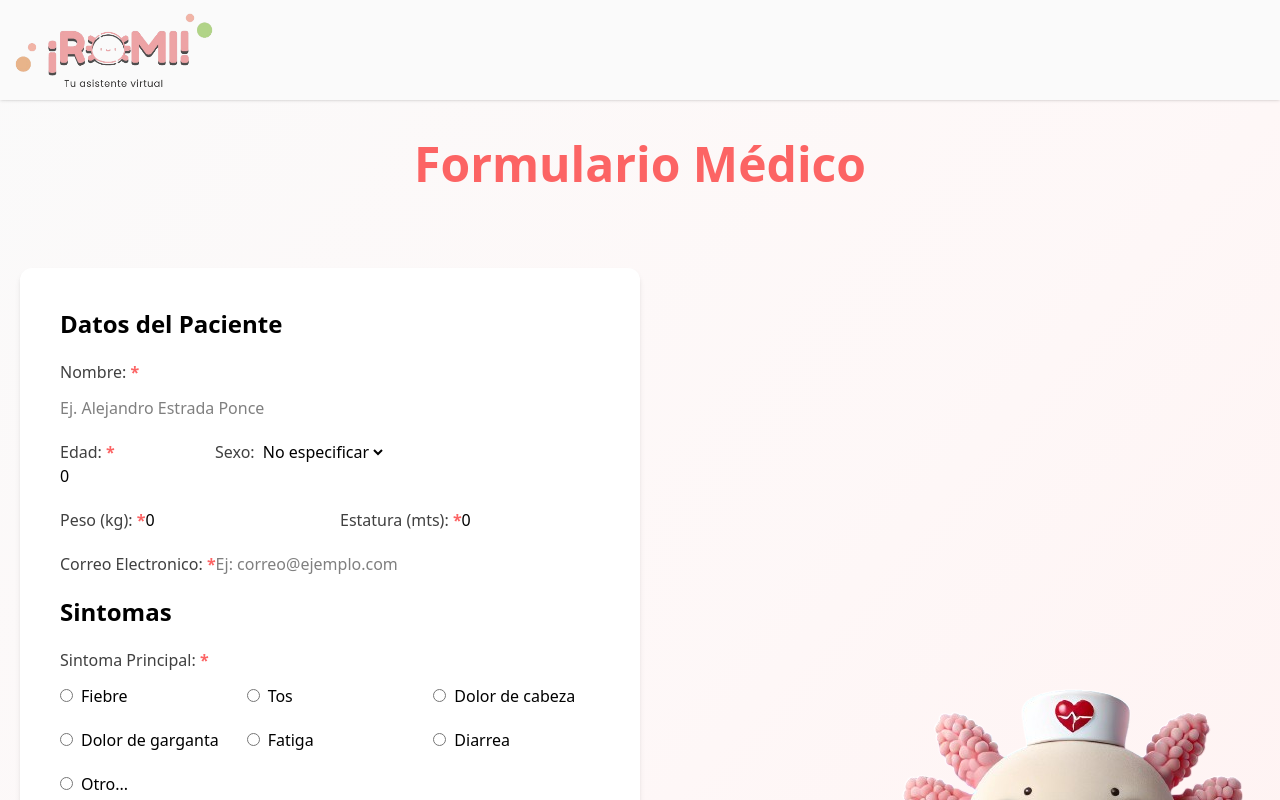
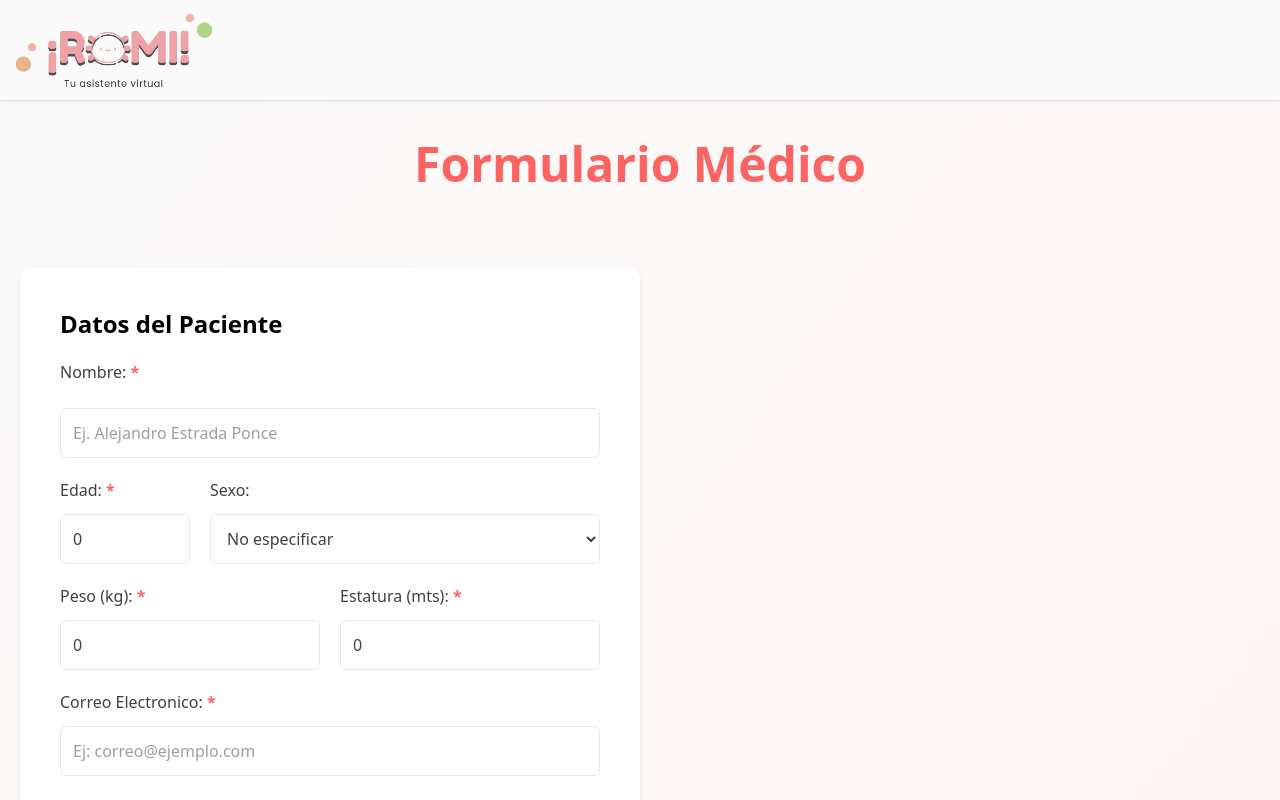
Before and after one commit to AlexEP11/romi-challenge, a React (Vite) app: page / in a window 1280 px wide. Shown: the top 800 px of the page. Built offline with nearby package versions, Linux system fonts and the light colour scheme.

Commit message:
Añade clase con estilo de inputs base para una mejor legilibidad

```diff
--- a/src/index.css
+++ b/src/index.css
@@ -4,3 +4,9 @@
     --color-axolotl: #fc6464;
     --color-romi: #f4b4b4;
 }
+
+.input-base {
+    @apply w-full mt-3 border border-gray-200 rounded-md p-3 text-neutral-700 text-base
+         focus:outline-none focus:ring-1 focus:ring-romi focus:border-romi
+         transition-all duration-200 ease-in-out;
+}
```
